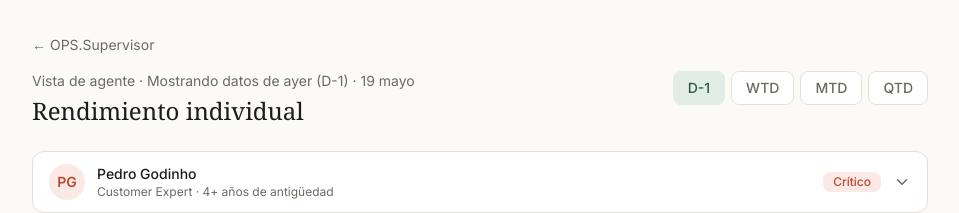
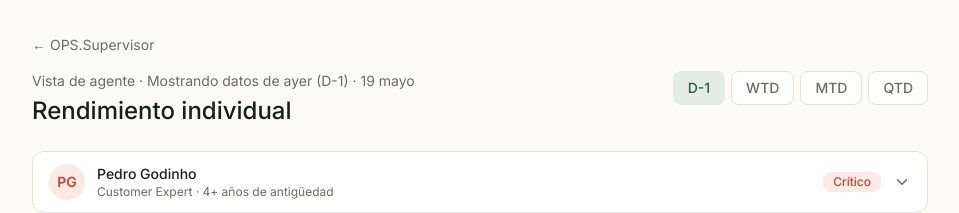
Before and after one commit to andresromero-blip/ops-supervisor-prototypes, a Next.js app: page /projects/20260620-agent-view in a window 1280 px wide. Shown: the top 213 px of the page, without its empty margins (160-1119 px from the left). Built offline with nearby package versions, Linux system fonts and the light colour scheme.

Commit message:
Update page.tsx

```diff
--- a/app/projects/20260620-agent-view/page.tsx
+++ b/app/projects/20260620-agent-view/page.tsx
@@ -303,7 +303,7 @@ function AgentViewContent() {
         <div className="flex justify-between items-start mb-6 flex-wrap gap-3">
           <div>
             <p className="text-sm text-text-secondary mb-1">Vista de agente · Mostrando datos de ayer (D-1) · 19 mayo</p>
-            <h1 className="font-serif text-2xl font-medium m-0">Rendimiento individual</h1>
+            <h1 className="text-2xl font-medium m-0">Rendimiento individual</h1>
           </div>
           <div className="flex gap-1.5">
             {["D-1", "WTD", "MTD", "QTD"].map((t, i) => (
```
